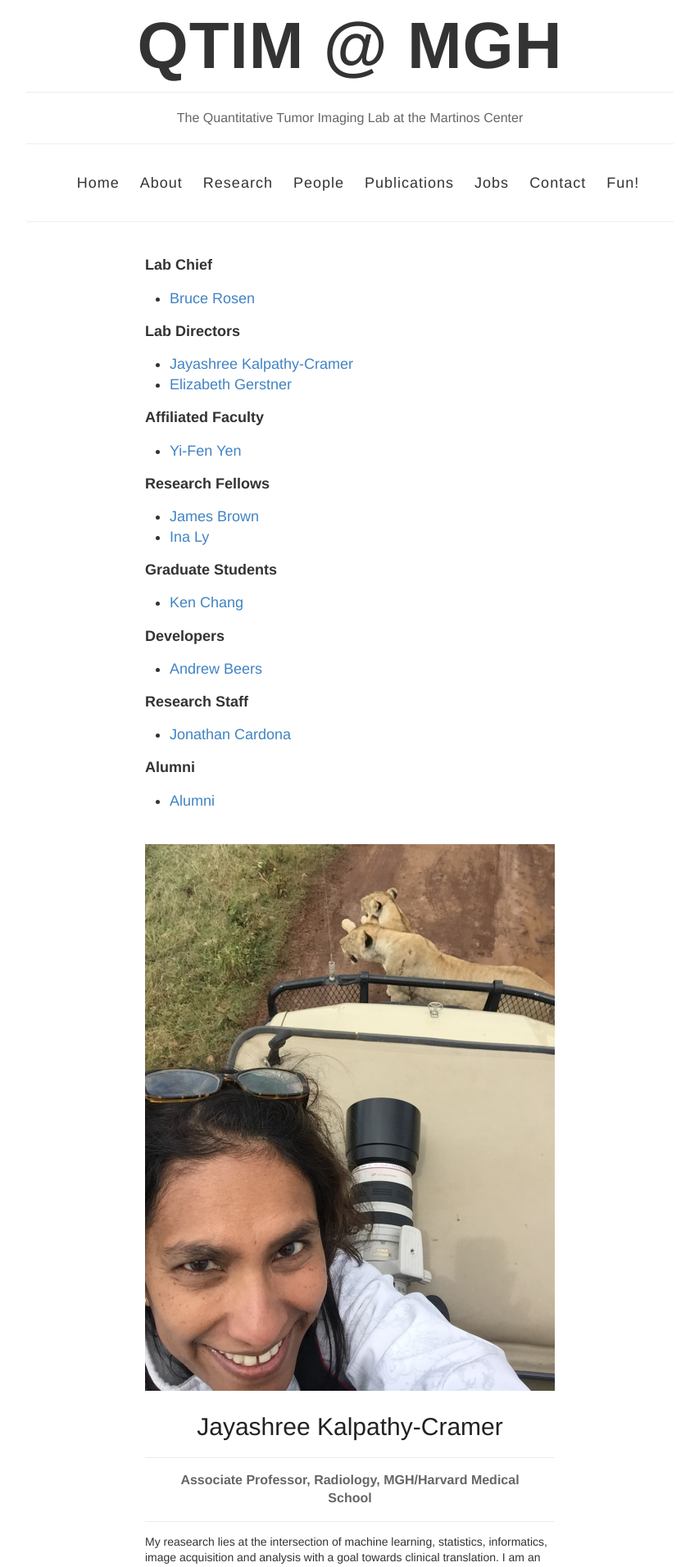
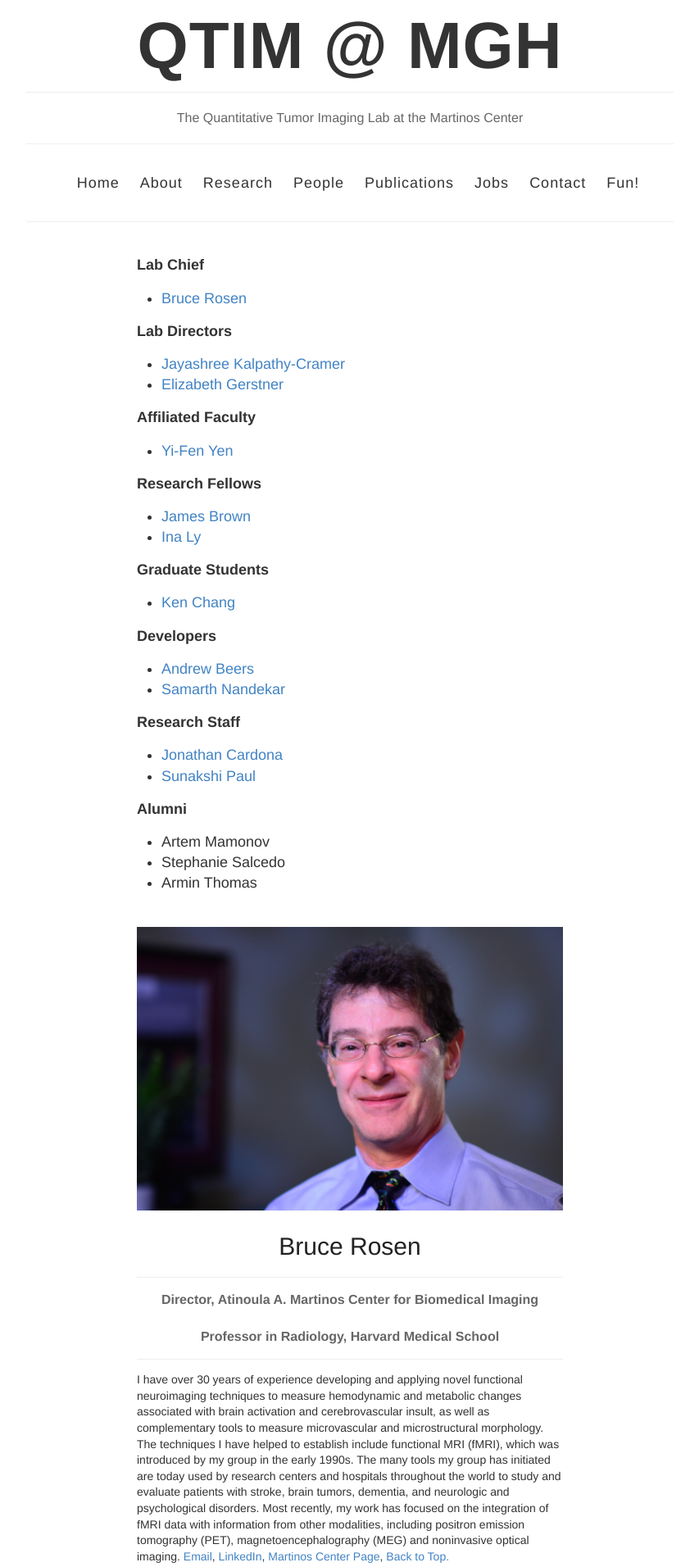
Before and after one commit to QTIM-Lab/qtim-lab.github.io, a Jekyll site: the page built from people.html, in a window 1280 px wide. Shown: the top 1912 px of the page at 82% size, without its empty margins (213-1066 px from the left). Built offline with Jekyll 4.4.1, drawn with Linux system fonts in a browser that asks for light colours; some of the changed text lies outside the part shown.

Commit message:
general: New bios, images.

```diff
--- a/_config.yml
+++ b/_config.yml
@@ -28,7 +28,7 @@ footer-links:
   rss: # just type anything here for a working RSS icon
   twitter: qtimlab
   stackoverflow: # your stackoverflow profile, e.g. "users/50476/bart-kiers"
-  youtube: # channel/<your_long_string> or user/<user-name>
+  youtube: channel/UCflrd69yRzRqAdk1ZMSSmug
   googleplus: # anything in your profile username that comes after plus.google.com/
 
 
@@ -41,7 +41,7 @@ google_analytics:
 
 # Your website URL (e.g. http://barryclark.github.io or http://www.barryclark.co)
 # Used for Sitemap.xml and your RSS feed
-url:
+url: https://qtim-lab.github.io/
 
 # If you're hosting your site at a Project repository on GitHub pages
 # (http://yourusername.github.io/repository-name)
--- a/contact.html
+++ b/contact.html
@@ -3,6 +3,11 @@ layout: page
 title: Contact
 permalink: /contact/
 ---
+
+<img src="../images/Contact_Us.png">
+<div class="fun-caption">
+<br />
+</div>
 
 Contact information for individual lab members can be found in the <a href="{{ site.baseurl }}/people">People</a> tab. You can contact the lab directly via the gmail address <a href="mailto:qtim.lab@gmail.com">qtim.lab@gmail.com</a>. You can also get in touch directly with Jayashree Kalpathy-Cramer, the co-director of the lab, at <a href="mailto:kalpathy@nmr.mgh.harvard.edu">kalpathy@nmr.mgh.harvard.edu</a>.
 
--- a/index.html
+++ b/index.html
@@ -125,7 +125,7 @@ layout: default
 
 </div>
 
-<div class="posts">
+<!-- <div class="posts">
   {% for post in site.posts %}
     <article class="post">
 
@@ -139,3 +139,4 @@ layout: default
     </article>
   {% endfor %}
 </div>
+ -->
--- a/people.html
+++ b/people.html
@@ -31,16 +31,29 @@ permalink: /people/
 <strong>Developers</strong>
  <ul>
   <li><a href="#Andrew">Andrew Beers</a></li>
+  <li><a href="#Samarth">Samarth Nandekar</a></li>
   </ul>
 <strong>Research Staff</strong>
 <ul>
   <li><a href="#Jonathan">Jonathan Cardona</a></li>
+  <li><a href="#Sunakshi">Sunakshi Paul</a></li>
 </ul>
 <strong>Alumni</strong>
 <ul>
-  <li><a href="#Alumni">Alumni</a></li>
+  <li>Artem Mamonov</li>
+  <li>Stephanie Salcedo</li>
+  <li>Armin Thomas</li>
 </ul>
 </div>
+</div>
+
+<div class="bio">
+<a name="Bruce"></a>
+<img src="../images/people/bruce_500.png">
+<h1>Bruce Rosen</h1>
+<h2>Director, Atinoula A. Martinos Center for Biomedical Imaging<br /><br />
+Professor in Radiology, Harvard Medical School</h2>
+<p>I have over 30 years of experience developing and applying novel functional neuroimaging techniques to measure hemodynamic and metabolic changes associated with brain activation and cerebrovascular insult, as well as complementary tools to measure microvascular and microstructural morphology. The techniques I have helped to establish include functional MRI (fMRI), which was introduced by my group in the early 1990s. The many tools my group has initiated are today used by research centers and hospitals throughout the world to study and evaluate patients with stroke, brain tumors, dementia, and neurologic and psychological disorders. Most recently, my work has focused on the integration of fMRI data with information from other modalities, including positron emission tomography (PET), magnetoencephalography (MEG) and noninvasive optical imaging. <a href="mailto:bruce@nmr.mgh.harvard.edu">Email</a>, <a href=https://www.linkedin.com/in/bruce-rosen-b7aa5810/>LinkedIn</a>, <a href=https://www.martinos.org/user/5052>Martinos Center Page</a>, <a href="#Top">Back to Top.</a></p>
 </div>
 
 <div class="bio">
@@ -106,8 +119,22 @@ My early research involved the subjective experience of pain using fMRI, BOLD de
 </div>
 
 <div class="bio">
+<a name="Samarth"></a>
+<img src="../images/people/samarth_500.jpg">
+<h1>Samarth Nandekar</h1>
+<h2>Programmer, Martinos Center @ MGH</h2>
+<p>Samarth studied masters in Information Systems from Northeastern University in Boston. His interests include web application development. Outside of work, he enjoys playing games and traveling. <a href="mailto:snandekar@mgh.harvard.edu">Email</a>, <a href=https://www.linkedin.com/in/samarth-nandekar-85a41a49//>LinkedIn</a>, <a href="#Top">Back to Top.</a></p>
+</div>
+
+<div class="bio">
 <a name="Jonathan"></a>
 <img src="../images/people/jonathan_500.png">
 <h1>Jonathan Cardona</h1><h2>Research Technician, Martinos Center @ MGH</h2>
 <p>Jonathan has a degree in Biomedical Engineering and a Masters in Bioimaging; he is interested in optimizing clinical/research protocols and pulse sequences and how they can be applied in a clinical setting. In the lab, he is in charge of scanning all of our patients, data management and pre-processing of data. Outside the lab, he enjoys spending time with family and friends and playing soccer. <a href="mailto:JCARDONA6@mgh.harvard.edu">Email</a>, <a href=https://www.linkedin.com/in/jonathan-cardona-07943760/>LinkedIn</a>, <a href=https://www.nmr.mgh.harvard.edu/user/3653785>Martinos Center Page</a>, <a href="#Top">Back to Top.</a></p>
 </div>
+
+<div class="bio">
+<a name="Sunakshi"></a>
+<h1>Sunakshi Paul</h1><h2>Research Technician, Martinos Center @ MGH</h2>
+<p>Bio coming soon! <a href="mailto:SPAUL16@mgh.harvard.edu">Email</a>, <a href=https://www.linkedin.com/in/sunakshipaul/>LinkedIn</a>, <a href=http://www.nmr.mgh.harvard.edu/user/4320376>Martinos Center Page</a>, <a href="#Top">Back to Top.</a></p>
+</div>
--- a/style.scss
+++ b/style.scss
@@ -536,7 +536,7 @@ img {
 
 .bio {
   width: 100%;
-  max-width: 500px;
+  max-width: 520px;
   display: block;
   margin: 40px auto;
 }
```
Also changed, not shown: about.html (+7 -0 lines), jobs.html (+6 -1 lines), images/Contact_Us.png (added), images/Full_Lab_Picture.png (added), images/Jobs.png (added), images/people/bruce_500.png (added), images/people/samarth_500.jpg (added).
